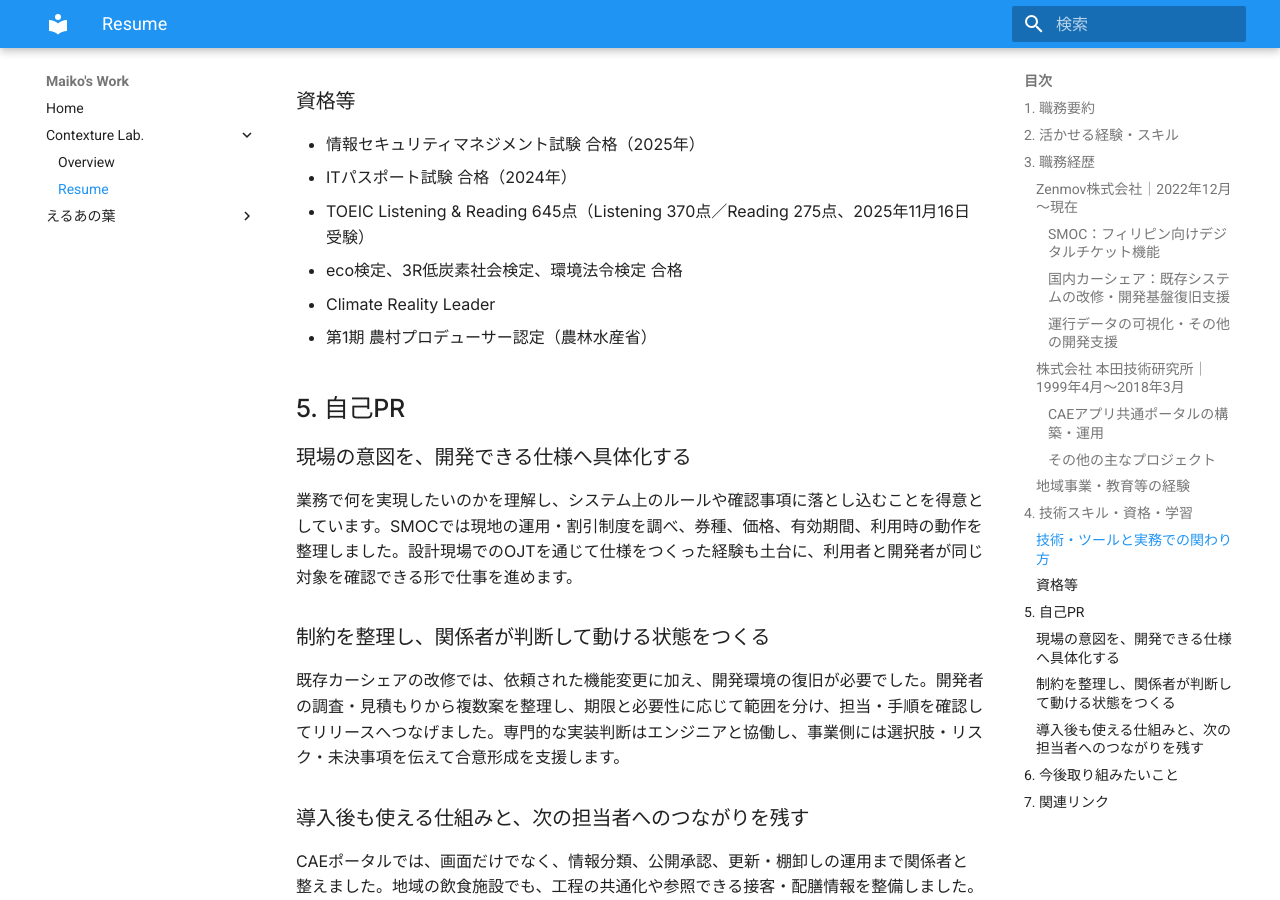
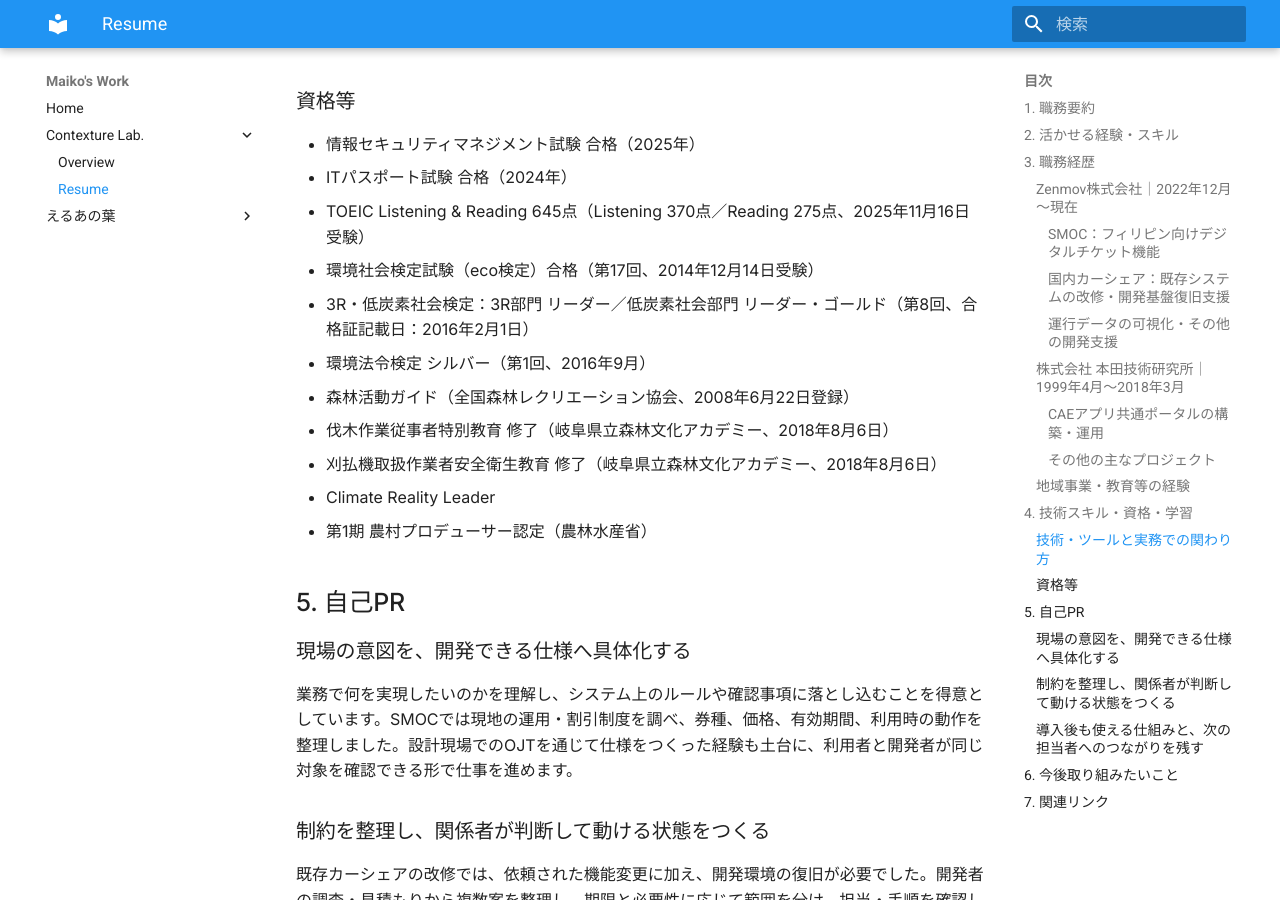
Before and after one commit to maiko-works/site, an MkDocs documentation site: the page built from docs/contexture/resume.md, in a window 1280 px wide and 900 px high, scrolled down 6812 px. Built offline with MkDocs 1.6.1 and Material for MkDocs 9.7.7, drawn with Linux system fonts in a browser that asks for light colours.

Commit message:
Add verified environmental and forestry qualification details

```diff
--- a/docs/contexture/resume.md
+++ b/docs/contexture/resume.md
@@ -173,7 +173,12 @@ CAD・CAE・試験データ管理・PLM等の領域で、業務理解、要件
 - 情報セキュリティマネジメント試験 合格（2025年）
 - ITパスポート試験 合格（2024年）
 - TOEIC Listening & Reading 645点（Listening 370点／Reading 275点、2025年11月16日受験）
-- eco検定、3R低炭素社会検定、環境法令検定 合格
+- 環境社会検定試験（eco検定）合格（第17回、2014年12月14日受験）
+- 3R・低炭素社会検定：3R部門 リーダー／低炭素社会部門 リーダー・ゴールド（第8回、合格証記載日：2016年2月1日）
+- 環境法令検定 シルバー（第1回、2016年9月）
+- 森林活動ガイド（全国森林レクリエーション協会、2008年6月22日登録）
+- 伐木作業従事者特別教育 修了（岐阜県立森林文化アカデミー、2018年8月6日）
+- 刈払機取扱作業者安全衛生教育 修了（岐阜県立森林文化アカデミー、2018年8月6日）
 - Climate Reality Leader
 - 第1期 農村プロデューサー認定（農林水産省）
 
```
